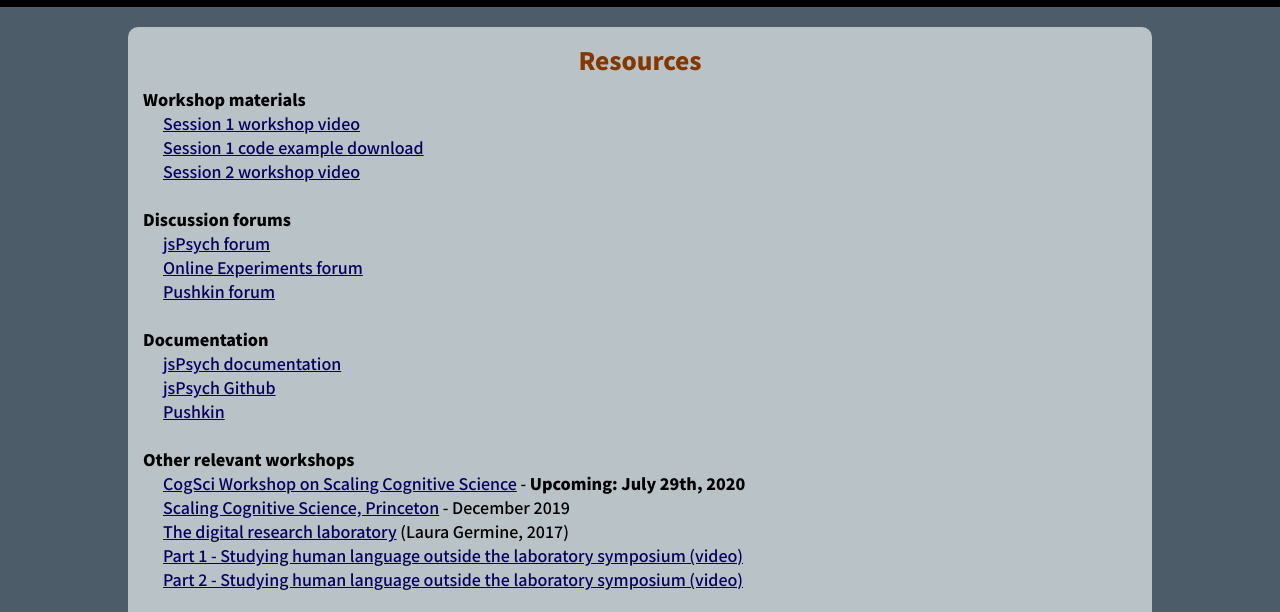
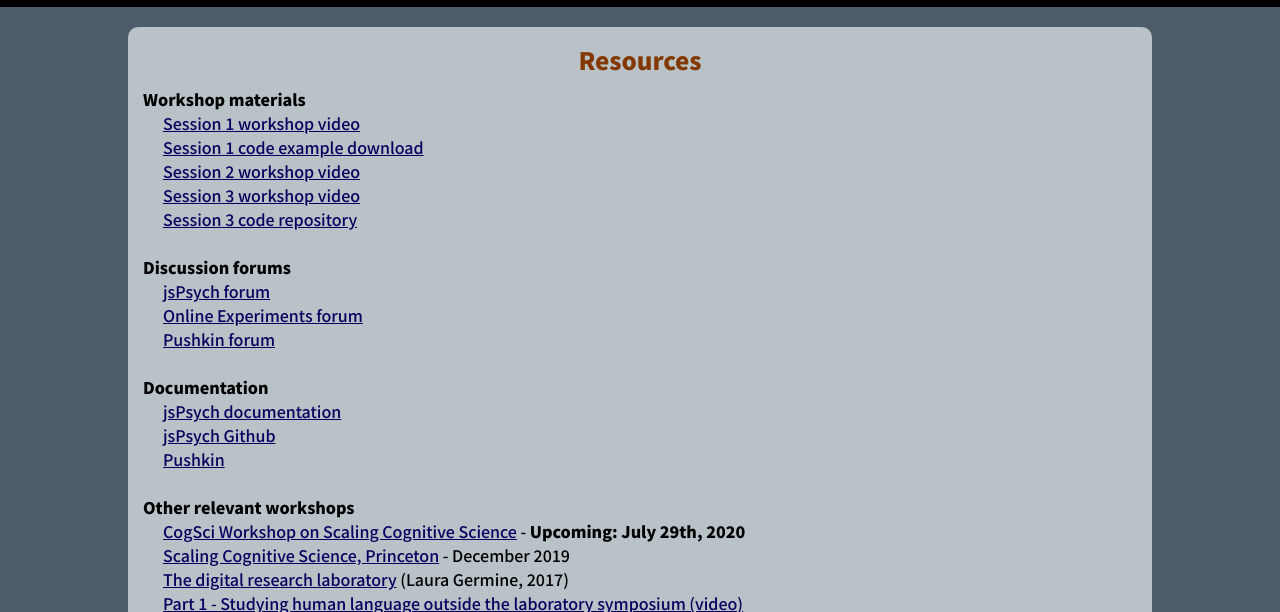
Before and after one commit to pushkin-consortium/movingresearchonline, a plain HTML site: page resources.html in a window 1280 px wide. Shown: the part 118-730 px from the top of the page. Drawn offline with Linux system fonts and the light colour scheme.

Commit message:
session 3 resources

```diff
--- a/resources.html
+++ b/resources.html
@@ -48,6 +48,10 @@
                             example download</a></li>
                     <li><a href="https://youtu.be/8Nj3qAxY_ss" target="_blank" rel="noreferrer">Session 2 workshop
                             video</a>
+                    </li>
+                    <li><a href="https://youtu.be/LP7o0iAALik" target="_blank" rel="noreferrer">Session 3 workshop video</a>
+                    </li>
+                    <li><a href="https://github.com/jspsych/moving-research-online-workshop">Session 3 code repository</a>
                     </li>
                 </ul>
             </div><br />
```
